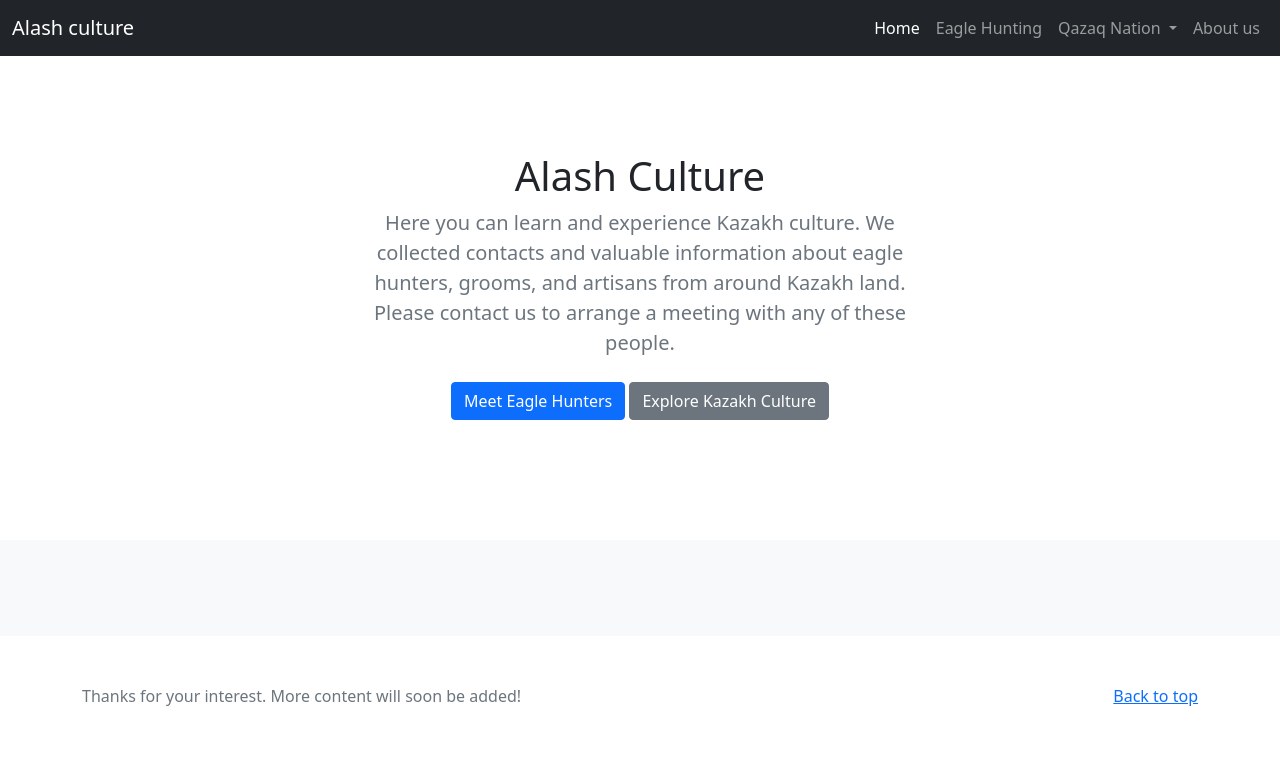
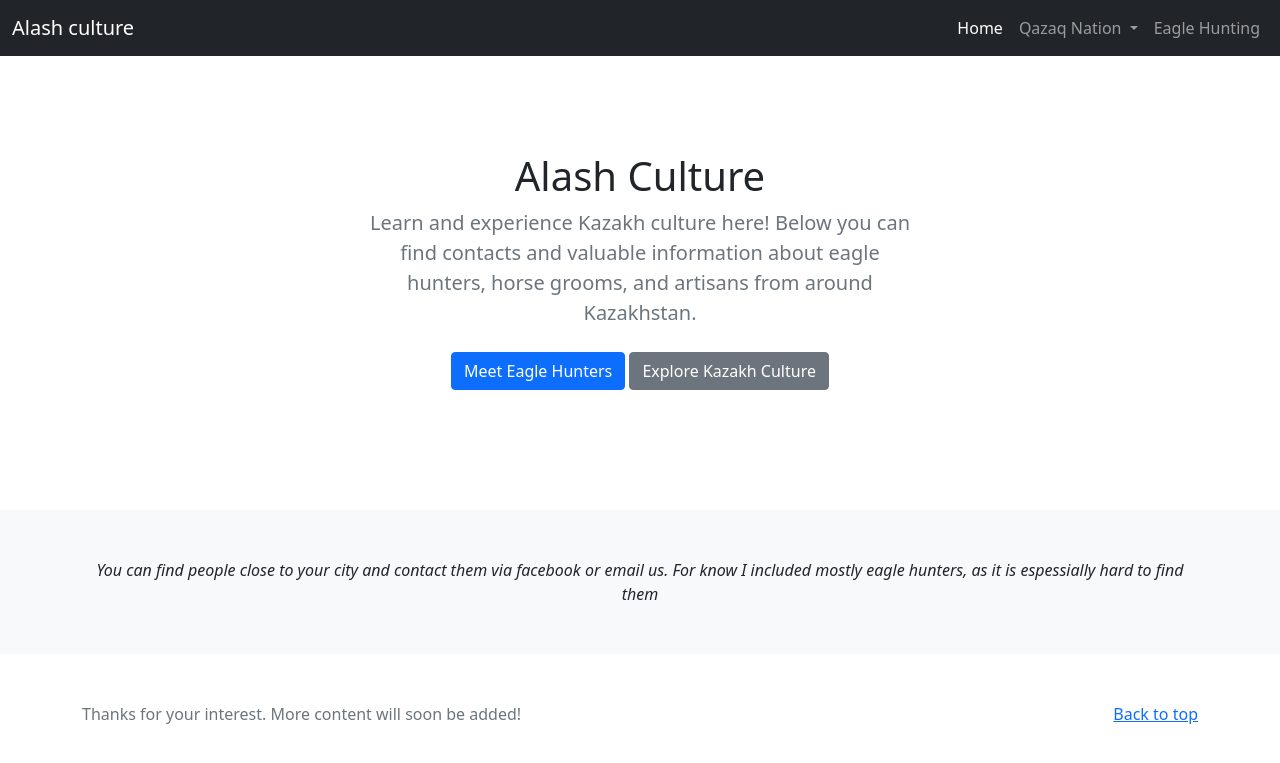
Before and after one commit to aibaribrayev/Alashculture, a Django app: page / in a window 1280 px wide. Shown: the top 763 px of the page. Run offline with Django 3.2, Linux system fonts and the light colour scheme; data that the repository does not hold is empty.

Commit message:
finished Kazakh Nation

```diff
--- a/blog/models.py
+++ b/blog/models.py
@@ -4,7 +4,7 @@ class Blog(models.Model):
     title = models.CharField(max_length=200)
     body = models.TextField()
     image = models.ImageField(upload_to='images/')
-    #add links to read more
+    readmore = models.URLField(max_length=1000, default='')
     def __str__(self):
         return self.title
     #def summary(self):
--- a/jobs/templates/jobs/home.html
+++ b/jobs/templates/jobs/home.html
@@ -7,10 +7,6 @@
   <meta name="description" content="">
   <meta name="author" content="Mark Otto, Jacob Thornton, and Bootstrap contributors">
   <meta name="generator" content="Hugo 0.88.1">
-  <title>Haha</title>
-
-  <link rel="canonical" href="https://getbootstrap.com/docs/5.1/examples/album/">
-
 
 
   <!-- Bootstrap core CSS -->
@@ -57,9 +53,6 @@
             <li class="nav-item">
               <a class="nav-link active" aria-current="page" href="#">Home</a>
             </li>
-            <li class="nav-item">
-              <a class="nav-link" href="#">Eagle Hunting</a>
-            </li>
             <li class="nav-item dropdown">
               <a class="nav-link dropdown-toggle" href="#" id="navbarDropdown" role="button" data-bs-toggle="dropdown" aria-expanded="false">
                 Qazaq Nation
@@ -67,12 +60,10 @@
               <ul class="dropdown-menu" aria-labelledby="navbarDropdown">
                 <li><a class="dropdown-item" href="#">History</a></li>
                 <li><a class="dropdown-item" href="{% url 'allblogs' %}">Culture</a></li>
-                <li><hr class="dropdown-divider"></li>
-                <li><a class="dropdown-item" href="#">Connect</a></li>
               </ul>
-            </li>
-            <li class="nav-item">
-              <a class="nav-link">About us</a>
+              <li class="nav-item">
+                <a class="nav-link" aria-current="page" href="https://alashculture.wordpress.com/eagle-hunting/">Eagle Hunting</a>
+              </li>
             </li>
           </ul>
         </div>
@@ -85,18 +76,17 @@
         <div class="row py-lg-5">
           <div class="col-lg-6 col-md-8 mx-auto">
             <h1 class="fw-light">Alash Culture</h1>
-            <p class="lead text-muted">Here you can learn and experience Kazakh culture. We collected contacts and valuable information about eagle hunters, grooms, and artisans from around Kazakh land.  Please contact us to arrange a meeting with any of these people.</p>
+            <p class="lead text-muted">Learn and experience Kazakh culture here! Below you can find contacts and valuable information about eagle hunters, horse grooms, and artisans from around Kazakhstan.</p>
             <p>
-              <a href="#" class="btn btn-primary my-2">Meet Eagle Hunters</a>
-              <a href="#" class="btn btn-secondary my-2">Explore Kazakh Culture</a>
+              <a href="mailto:alashculture@gmail.com" class="btn btn-primary my-2">Meet Eagle Hunters</a>
+              <a href="{% url 'allblogs' %}" class="btn btn-secondary my-2">Explore Kazakh Culture</a>
             </p>
           </div>
         </div>
     </section>
-
     <div class="album py-5 bg-light">
       <div class="container">
-
+        <p class="text-center fst-italic"> You can find people close to your city and contact them via facebook or email us. For know I included mostly eagle hunters, as it is espessially hard to find them</p>
         <div class="row row-cols-1 row-cols-sm-2 row-cols-md-3 g-3">
 
           {% for job in jobs.all %}
@@ -104,12 +94,16 @@
             <div class="card shadow-sm">
               <img class="card-img-fluid-top" height=auto width=100% src="{{ job.image.url }}" />
               <div class="card-body">
-                <p class="card-text">{{ job.summary }}</p>
+                <h5 class="card-text">{{ job.summary }}</h5>
+                <br />
+                <p class="fst-italic">{{ job.position }}</p>
+                <br />
+                <p class="card-text">{{ job.body }}</p>
                 <div class="d-flex justify-content-between align-items-center">
-                  <div class="btn-group">
-                    <button type="button" class="btn btn-sm btn-outline-secondary" >Facebook</button>
-                    <button type="button" class="btn btn-sm btn-outline-secondary">Email</button>
-                  </div>
+                  <p>
+                    <a href="{{ job.field_name }}" target="_blank" class="btn btn-sm btn-outline-secondary">Facebook</a>
+                    <a href="mailto:alashculture@gmail.com" class="btn btn-sm btn-outline-secondary">Email</a>
+                  </p>
                 </div>
               </div>
 
@@ -118,6 +112,7 @@
           {% endfor %}
 
         </div>
+
       </div>
     </div>
 
```
Also changed, not shown: blog/templates/blog/allblogs.html (+13 -17 lines), jobs/models.py (+4 -3 lines), blog/migrations/0004_blog_readmore.py (added), jobs/migrations/0001_initial.py, jobs/migrations/0002_auto_20211117_1035.py (added), jobs/migrations/0003_job_position.py (added), jobs/migrations/0004_auto_20211117_1157.py (added).
